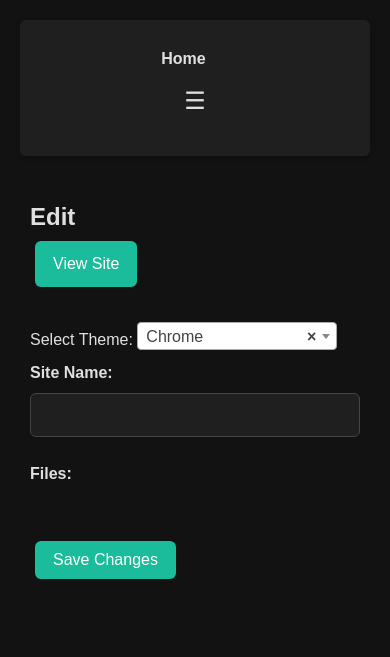
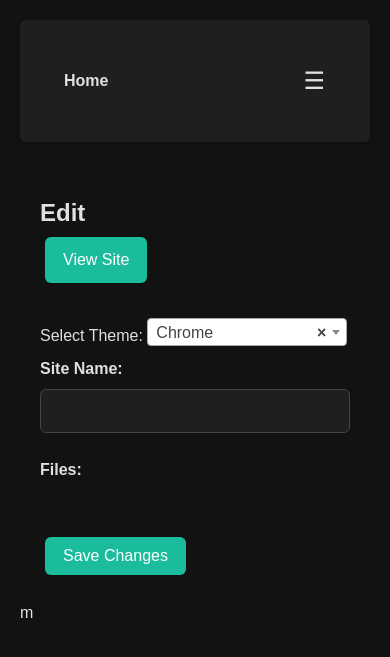
Before and after one commit to ION606/static-site-hosting, a Python web app: template app/templates/edit.html in a window 390 px wide. Shown: the top 657 px of the page. Run offline with Jinja, Linux system fonts and the light colour scheme; the template is opened without the code that fills it, so the values that code supplies are empty; some libraries are stand-ins or nearby versions.

Commit message:
fixed mobile layout

```diff
--- a/app/static/styles.css
+++ b/app/static/styles.css
@@ -57,31 +57,6 @@ body {
 	max-width: 1100px;
 	margin: 0 auto;
 	padding: 20px;
-}
-
-/* Navigation Bar */
-.navbar {
-	background-color: var(--nav-bg);
-	color: var(--nav-text);
-	padding: 1rem;
-	margin-bottom: 2rem;
-	border-radius: 6px;
-	display: flex;
-	align-items: center;
-	justify-content: space-between;
-	box-shadow: 0 2px 5px rgba(0, 0, 0, 0.2);
-}
-
-.navbar a {
-	color: var(--nav-text);
-	text-decoration: none;
-	margin-right: 1.5rem;
-	font-weight: bold;
-	transition: color 0.3s;
-}
-
-.navbar a:hover {
-	color: var(--accent-color);
 }
 
 /* Forms and Inputs */
@@ -341,22 +316,98 @@ button:hover,
 	.file-grid {
 		grid-template-columns: repeat(2, 1fr);
 	}
+}
 
-	.container {
-		padding: 10px;
+/* navbar */
+.navbar {
+	background-color: var(--nav-bg);
+	color: var(--nav-text);
+	padding: 1rem;
+	margin-bottom: 2rem;
+	border-radius: 6px;
+	display: flex;
+	align-items: center;
+	justify-content: space-between;
+	box-shadow: 0 2px 5px rgba(0, 0, 0, 0.2);
+	position: relative;
+}
+
+.navbar .container {
+	display: flex;
+	justify-content: space-between;
+	align-items: center;
+	width: 100%;
+	position: relative;
+}
+
+.navbar-links {
+	display: flex;
+	align-items: center;
+	gap: 1.5rem;
+}
+
+.navbar a {
+	color: var(--nav-text);
+	text-decoration: none;
+	font-weight: bold;
+	transition: all 0.3s ease;
+	padding: 0.5rem;
+	border-radius: 4px;
+}
+
+.navbar a:hover {
+	color: var(--accent-color);
+	background-color: rgba(255, 255, 255, 0.1);
+}
+
+/* mobile navbar */
+@media (max-width: 768px) {
+	.navbar {
+		padding: 0.75rem;
 	}
 
-	.navbar {
+	.navbar-links {
+		position: absolute;
+		top: 100%;
+		left: 0;
+		right: 0;
+		background-color: var(--nav-bg);
 		flex-direction: column;
-		align-items: flex-start;
+		gap: 0;
+		max-height: 0;
+		opacity: 0;
+		overflow: hidden;
+		padding: 0;
+		box-shadow: 0 2px 5px rgba(0, 0, 0, 0.2);
+		z-index: 1000;
+		transition: max-height 0.4s ease-out, opacity 0.3s ease-out, padding 0.3s ease-out;
+	}
+
+	.navbar-links.active {
+		max-height: 500px;
+		opacity: 1;
+		padding: 1rem;
 	}
 
 	.navbar a {
-		margin: 5px 0;
+		width: 100%;
+		margin: 0.25rem 0;
+		padding: 0.75rem;
 	}
 
-	.site-card {
-		padding: 15px;
-		margin-bottom: 10px;
+	.navbar-toggle {
+		display: block;
+		background: none;
+		border: none;
+		color: var(--nav-text);
+		font-size: 1.5rem;
+		cursor: pointer;
+		padding: 0.5rem;
+	}
+
+	#theme-toggle {
+		width: 100%;
+		margin: 0.25rem 0;
+		text-align: left;
 	}
 }
--- a/app/templates/base.html
+++ b/app/templates/base.html
@@ -30,52 +30,30 @@
 			const themeToggle = document.querySelector('#theme-toggle');
 			const body = document.body;
 
-			// Get saved theme from localStorage
+			// get saved theme from localStorage
 			const savedTheme = localStorage.getItem('theme') || 'dark';
 			body.setAttribute('data-theme', savedTheme);
 
 			if (!savedTheme) localStorage.setItem('theme', savedTheme);
 
-			// Set initial button text
-			themeToggle.textContent = savedTheme === 'dark' ? 'Light Mode' : 'Dark Mode';
+			// set initial button text
+			themeToggle.textContent = savedTheme === 'dark' ? 'light mode' : 'dark mode';
 
 			themeToggle.addEventListener('click', () => {
 				const isDark = body.getAttribute('data-theme') === 'dark';
 				body.setAttribute('data-theme', isDark ? 'light' : 'dark');
 				localStorage.setItem('theme', isDark ? 'light' : 'dark');
-				themeToggle.textContent = isDark ? 'Dark Mode' : 'Light Mode';
+				themeToggle.textContent = isDark ? 'dark mode' : 'light mode';
 			});
 		});
 	</script>
 
 	<style>
-		/* collapsible navbar */
-		.navbar-links {
-			display: flex;
-			align-items: center;
-			gap: 1rem;
-		}
-
 		.navbar-toggle {
 			display: none;
-			font-size: 1.5rem;
-			background: none;
-			border: none;
-			color: var(--nav-text);
-			cursor: pointer;
 		}
 
 		@media (max-width: 768px) {
-			.navbar-links {
-				display: none;
-				flex-direction: column;
-				width: 100%;
-			}
-
-			.navbar-links.active {
-				display: flex;
-			}
-
 			.navbar-toggle {
 				display: block;
 			}
@@ -87,7 +65,7 @@
 	<nav class="navbar">
 		<div class="container">
 			<a href="{{ url_for('main.home', _external=True) }}">Home</a>
-			<button id="nav-toggle" class="navbar-toggle">&#9776;</button>
+			<button id="nav-toggle" class="navbar-toggle" aria-label="menu">&#9776;</button>
 			<div id="navbar-links" class="navbar-links">
 				{% if current_user.is_authenticated %}
 				<a href="{{ url_for('main.dashboard', _external=True) }}">Dashboard</a>
@@ -96,7 +74,7 @@
 				<a href="{{ url_for('main.login', _external=True) }}">Login</a>
 				<a href="{{ url_for('main.register', _external=True) }}">Register</a>
 				{% endif %}
-				<button id="theme-toggle" class="btn">Toggle Dark Mode</button>
+				<button id="theme-toggle" class="btn">toggle dark mode</button>
 			</div>
 		</div>
 	</nav>
@@ -114,6 +92,26 @@
 
 		{% block content %}{% endblock %}
 	</div>
+
+	<script>
+		document.addEventListener('DOMContentLoaded', () => {
+			const navToggle = document.querySelector('#nav-toggle');
+			const navbarLinks = document.querySelector('#navbar-links');
+			const navbar = document.querySelector('.navbar');
+
+			navToggle.addEventListener('click', () => {
+				navbarLinks.classList.toggle('active');
+				navToggle.classList.toggle('active');
+			});
+
+			document.addEventListener('click', (e) => {
+				if (!navbar.contains(e.target)) {
+					navbarLinks.classList.remove('active');
+					navToggle.classList.remove('active');
+				}
+			});
+		});
+	</script>
 </body>
 
-</html>
+</html>m
```
